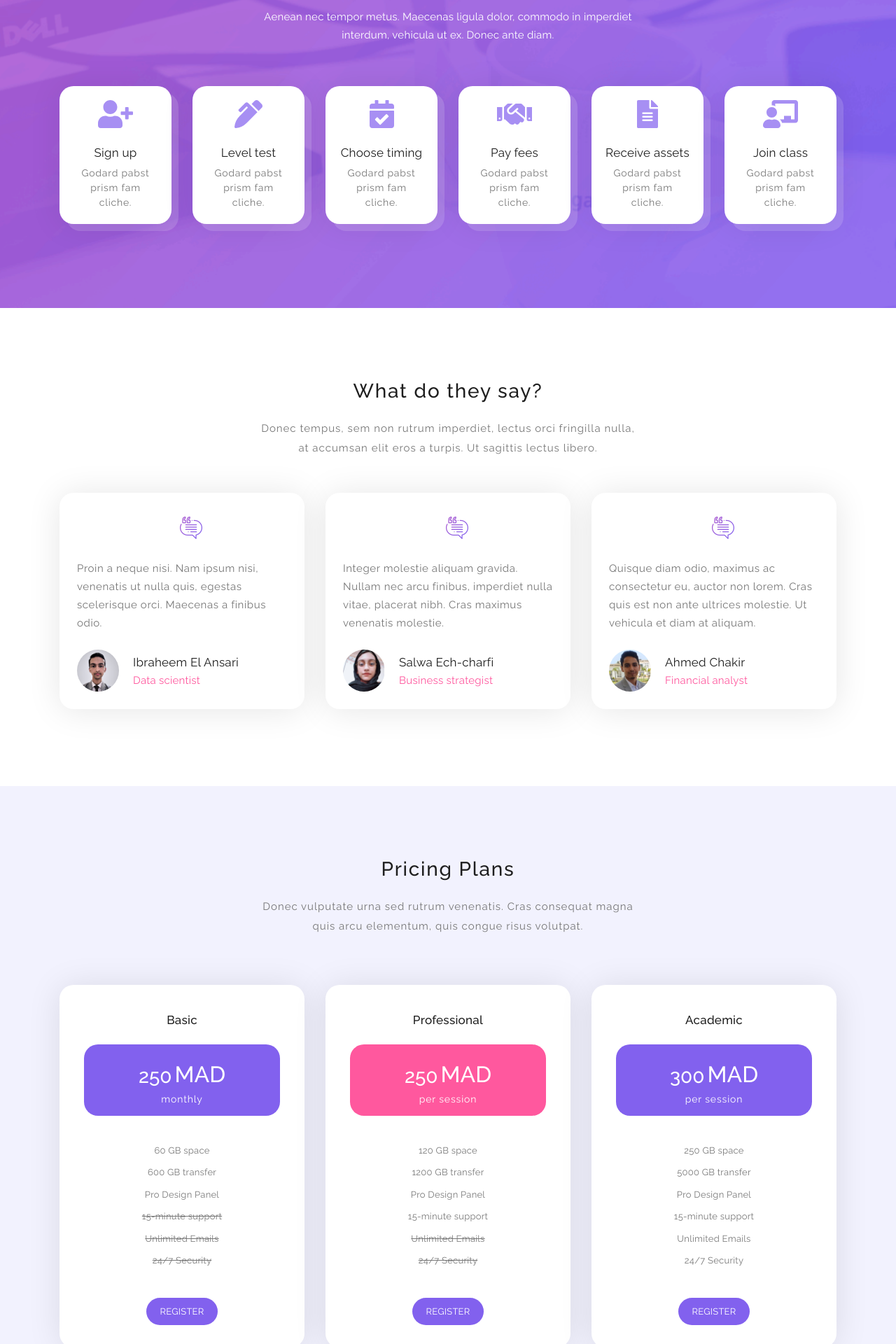
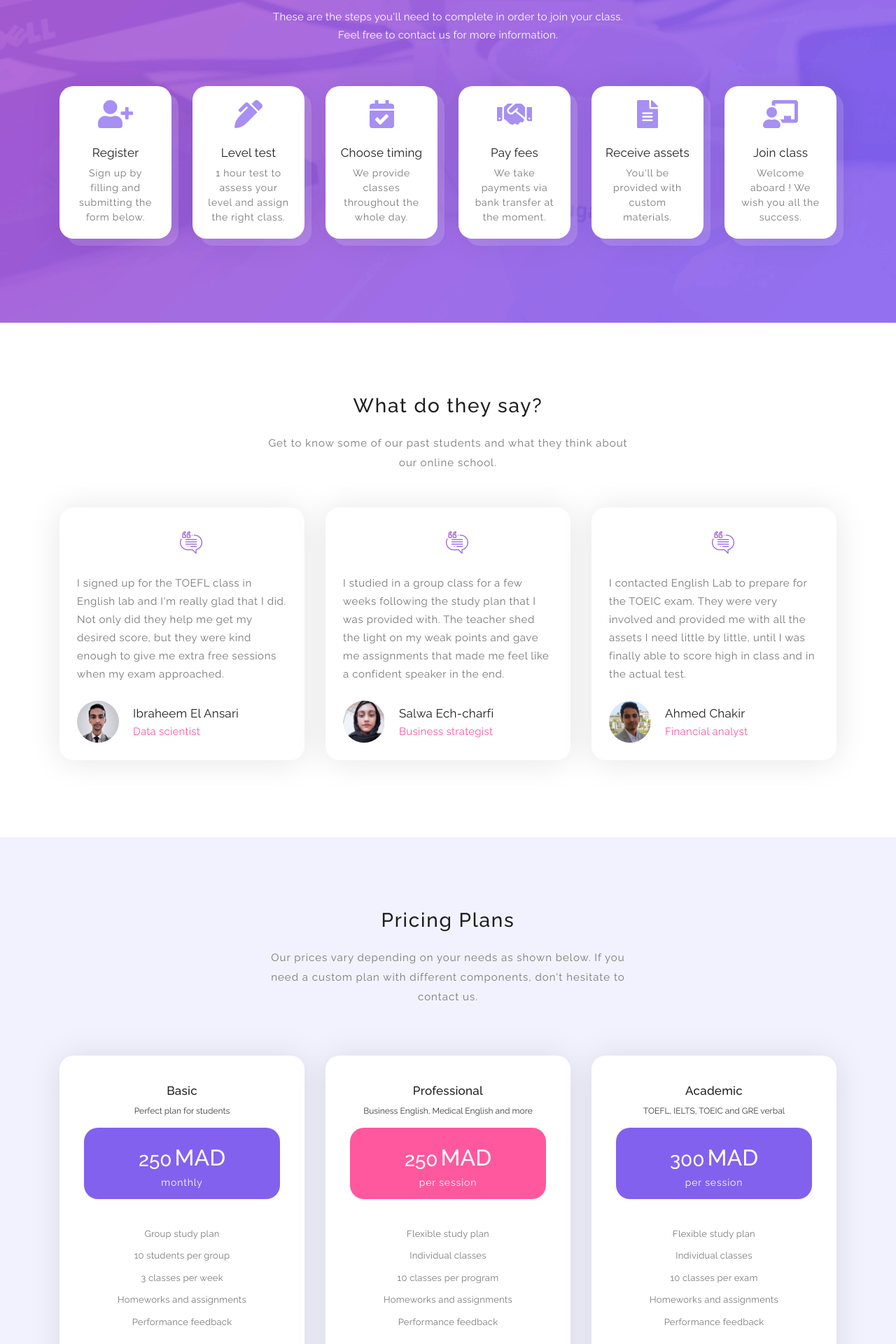
Before and after one commit to Ibraheem761/professor_website, a Django app: page / in a window 1280 px wide. Shown: the part 2040-3960 px from the top of the page at 70% size. Run offline with Django 3.2, Linux system fonts and the light colour scheme; some libraries are stand-ins or nearby versions.

Commit message:
thord edit

```diff
--- a/TEMPLATES/home.html
+++ b/TEMPLATES/home.html
@@ -7,6 +7,9 @@
     <meta name="viewport" content="width=device-width, initial-scale=1, shrink-to-fit=no">
     <meta name="description" content="">
     <meta name="author" content="">
+
+    <link rel="icon" type="image/x-icon" href="static/images/icon2.ico" />
+
     <link href="https://fonts.googleapis.com/css?family=Raleway:100,300,400,500,700,900" rel="stylesheet">
 
     <title>EL - Brahim Mrissa</title>
@@ -26,7 +29,7 @@ https://templatemo.com/tm-535-softy-pinko
     <link rel="stylesheet" href="https://pro.fontawesome.com/releases/v5.10.0/css/all.css"
         integrity="sha384-AYmEC3Yw5cVb3ZcuHtOA93w35dYTsvhLPVnYs9eStHfGJvOvKxVfELGroGkvsg+p" crossorigin="anonymous" />
 
-        <script src="https://use.fontawesome.com/releases/v5.15.3/js/all.js" crossorigin="anonymous"></script>
+    <script src="https://use.fontawesome.com/releases/v5.15.3/js/all.js" crossorigin="anonymous"></script>
 
 
     <style>
@@ -83,7 +86,7 @@ https://templatemo.com/tm-535-softy-pinko
                 <div class="col-12">
                     <nav class="main-nav" style="padding-right: 1rem;">
                         <!-- ***** Logo Start ***** -->
-                        <a href="#" class="logo">
+                        <a href="/" class="logo">
                             <img src="static/images/logo.svg"
                                 style="height: 50px; width: 110px; transform: translate(1rem, -0.6rem);"
                                 alt="Softy Pinko" />
@@ -119,8 +122,8 @@ https://templatemo.com/tm-535-softy-pinko
                 <div class="row">
                     <div class="offset-xl-3 col-xl-6 offset-lg-2 col-lg-8 col-md-12 col-sm-12">
                         <h1>English for everyone <img height="50px" src="static/images/flag.gif" alt=""> </h1>
-                        <p>We are an online school that provides English language training for students and
-                            professionals </p>
+                        <p>We are a virtual school that offers online English lessons according to your preference in
+                            groups or individually and at very encouraging prices </p>
                         <a href="#contact-us" class="main-button-slider">Register</a>
                     </div>
                 </div>
@@ -144,7 +147,7 @@ https://templatemo.com/tm-535-softy-pinko
                                     <i><img src="static/images/featured-item-01.png" alt=""></i>
                                 </div>
                                 <h5 class="features-title">Quality training</h5>
-                                <p>Customize anything in this template to fit your website needs</p>
+                                <p>Proficient and top-notch teachers with years of experience</p>
                             </div>
                         </div>
                         <!-- ***** Features Small Item End ***** -->
@@ -157,7 +160,7 @@ https://templatemo.com/tm-535-softy-pinko
                                     <i><img src="static/images/featured-item-01.png" alt=""></i>
                                 </div>
                                 <h5 class="features-title">Healthy environment</h5>
-                                <p>Contact us immediately if you have a question in mind</p>
+                                <p>Friendly atmosphere and amazing classmates.</p>
                             </div>
                         </div>
                         <!-- ***** Features Small Item End ***** -->
@@ -170,7 +173,7 @@ https://templatemo.com/tm-535-softy-pinko
                                     <i><img src="static/images/featured-item-01.png" alt=""></i>
                                 </div>
                                 <h5 class="features-title">Constant support</h5>
-                                <p>You just need to tell your friends about our free templates</p>
+                                <p>Contact us immediately if you have any questions</p>
                             </div>
                         </div>
                         <!-- ***** Features Small Item End ***** -->
@@ -192,11 +195,14 @@ https://templatemo.com/tm-535-softy-pinko
                 <div class="col-lg-1"></div>
                 <div class="col-lg-6 col-md-12 col-sm-12 align-self-center mobile-top-fix">
                     <div class="left-heading">
-                        <h2 class="section-title">Let’s discuss about you project</h2>
+                        <h2 class="section-title">Let’s talk about your study plan</h2>
                     </div>
                     <div class="left-text">
-                        <p>Nullam sit amet purus libero. Etiam ullamcorper nisl ut augue blandit, at finibus leo
-                            efficitur. Nam gravida purus non sapien auctor, ut aliquam magna ullamcorper.</p>
+                        <p>You are welcome to attend the first session for free and participate ! we will make use of
+                            all of
+                            the information we have about you through the level test and conversations with the aim
+                            of designing the best study plan for you.
+                        </p>
                     </div>
                 </div>
             </div>
@@ -215,12 +221,13 @@ https://templatemo.com/tm-535-softy-pinko
             <div class="row">
                 <div class="col-lg-6 col-md-12 col-sm-12 align-self-center mobile-bottom-fix">
                     <div class="left-heading">
-                        <h2 class="section-title">We can help you to grow your business</h2>
+                        <h2 class="section-title">We can help you grow and improve</h2>
                     </div>
                     <div class="left-text">
-                        <p>Aenean pretium, ipsum et porttitor auctor, metus ipsum iaculis nisi, a bibendum lectus libero
-                            vitae urna. Sed id leo eu dolor luctus congue sed eget ipsum. Nunc nec luctus libero. Etiam
-                            quis dolor elit.</p>
+                        <p>Our mission is to make each class worthwhile for you ! Be it individual sessions or group
+                            classes,
+                            we tailor the coursework's structure in order to tackle your weaknesses and bring forth
+                            your true potential. </p>
                     </div>
                 </div>
                 <div class="col-lg-1"></div>
@@ -241,8 +248,9 @@ https://templatemo.com/tm-535-softy-pinko
                     <div class="offset-lg-3 col-lg-6">
                         <div class="info">
                             <h1>Work Process</h1>
-                            <p>Aenean nec tempor metus. Maecenas ligula dolor, commodo in imperdiet interdum, vehicula
-                                ut ex. Donec ante diam.</p>
+                            <p>These are the steps you'll need to complete in order to join your class. <br> Feel free
+                                to contact us for more information.
+                            </p>
                         </div>
                     </div>
                 </div>
@@ -252,8 +260,8 @@ https://templatemo.com/tm-535-softy-pinko
                     <div class="col-lg-2 col-md-3 col-sm-6 col-6">
                         <a href="#" class="mini-box">
                             <i><i id="customicon" class="fas fa-user-plus fa-2x"></i></i>
-                            <strong>Sign up</strong>
-                            <span>Godard pabst prism fam cliche.</span>
+                            <strong>Register</strong>
+                            <span>Sign up by filling and submitting the form below.</span>
                         </a>
                     </div>
 
@@ -261,7 +269,7 @@ https://templatemo.com/tm-535-softy-pinko
                         <a href="#" class="mini-box">
                             <i><i id="customicon" class="fas fa-pen-alt fa-2x"></i></i>
                             <strong>Level test</strong>
-                            <span>Godard pabst prism fam cliche.</span>
+                            <span>1 hour test to assess your level and assign the right class.</span>
                         </a>
                     </div>
 
@@ -269,28 +277,28 @@ https://templatemo.com/tm-535-softy-pinko
                         <a href="#" class="mini-box">
                             <i><i id="customicon" class="fas fa-calendar-check fa-2x"></i></i>
                             <strong>Choose timing</strong>
-                            <span>Godard pabst prism fam cliche.</span>
+                            <span>We provide classes throughout the whole day.</span>
                         </a>
                     </div>
                     <div class="col-lg-2 col-md-3 col-sm-6 col-6">
                         <a href="#" class="mini-box">
                             <i><i id="customicon" class="fas fa-handshake fa-2x"></i></i>
                             <strong>Pay fees</strong>
-                            <span>Godard pabst prism fam cliche.</span>
+                            <span>We take payments via bank transfer at the moment.</span>
                         </a>
                     </div>
                     <div class="col-lg-2 col-md-3 col-sm-6 col-6">
                         <a href="#" class="mini-box">
                             <i><i id="customicon" class="fas fa-file-alt fa-2x"></i></i>
                             <strong>Receive assets</strong>
-                            <span>Godard pabst prism fam cliche.</span>
+                            <span>You'll be provided with custom materials.</span>
                         </a>
                     </div>
                     <div class="col-lg-2 col-md-3 col-sm-6 col-6">
                         <a href="#" class="mini-box">
                             <i><i id="customicon" class="fas fa-chalkboard-teacher fa-2x"></i></i>
                             <strong>Join class</strong>
-                            <span>Godard pabst prism fam cliche.</span>
+                            <span>Welcome aboard ! We wish you all the success.</span>
                         </a>
                     </div>
 
@@ -313,8 +321,7 @@ https://templatemo.com/tm-535-softy-pinko
                 </div>
                 <div class="offset-lg-3 col-lg-6">
                     <div class="center-text">
-                        <p>Donec tempus, sem non rutrum imperdiet, lectus orci fringilla nulla, at accumsan elit eros a
-                            turpis. Ut sagittis lectus libero.</p>
+                        <p>Get to know some of our past students and what they think about our online school.</p>
                     </div>
                 </div>
             </div>
@@ -326,8 +333,9 @@ https://templatemo.com/tm-535-softy-pinko
                     <div class="team-item">
                         <div class="team-content">
                             <i><img src="static/images/testimonial-icon.png" alt=""></i>
-                            <p>Proin a neque nisi. Nam ipsum nisi, venenatis ut nulla quis, egestas scelerisque orci.
-                                Maecenas a finibus odio.</p>
+                            <p>I signed up for the TOEFL class in English lab and I'm really glad that I did. Not only
+                                did they help me get my desired score, but they were kind enough to give me extra free
+                                sessions when my exam approached.</p>
                             <div class="user-image">
                                 <img src="static/images/ibraheem.PNG" height="60px" alt="">
                             </div>
@@ -345,8 +353,10 @@ https://templatemo.com/tm-535-softy-pinko
                     <div class="team-item">
                         <div class="team-content">
                             <i><img src="static/images/testimonial-icon.png" alt=""></i>
-                            <p>Integer molestie aliquam gravida. Nullam nec arcu finibus, imperdiet nulla vitae,
-                                placerat nibh. Cras maximus venenatis molestie.</p>
+                            <p>I studied in a group class for a few weeks following the study plan that I was provided
+                                with.
+                                The teacher shed the light on my weak points and gave
+                                me assignments that made me feel like a confident speaker in the end. </p>
                             <div class="user-image">
                                 <img src="static/images/salwa.jfif" height="79px" alt="">
                             </div>
@@ -364,8 +374,10 @@ https://templatemo.com/tm-535-softy-pinko
                     <div class="team-item">
                         <div class="team-content">
                             <i><img src="static/images/testimonial-icon.png" alt=""></i>
-                            <p>Quisque diam odio, maximus ac consectetur eu, auctor non lorem. Cras quis est non ante
-                                ultrices molestie. Ut vehicula et diam at aliquam.</p>
+                            <p>I contacted English Lab to prepare for the TOEIC exam. They were very involved and
+                                provided
+                                me with all the assets I need little by little, until I was finally able to score high
+                                in class and in the actual test. </p>
                             <div class="user-image">
                                 <img src="static/images/ahmed.jpeg" height="60px" alt="">
                             </div>
@@ -394,8 +406,9 @@ https://templatemo.com/tm-535-softy-pinko
                 </div>
                 <div class="offset-lg-3 col-lg-6">
                     <div class="center-text">
-                        <p>Donec vulputate urna sed rutrum venenatis. Cras consequat magna quis arcu elementum, quis
-                            congue risus volutpat.</p>
+                        <p>Our prices vary depending on your needs as shown below. If you need a custom plan with
+                            different components, don't hesitate to contact us.
+                        </p>
                     </div>
                 </div>
             </div>
@@ -408,6 +421,7 @@ https://templatemo.com/tm-535-softy-pinko
                     <div class="pricing-item">
                         <div class="pricing-header">
                             <h3 class="pricing-title">Basic</h3>
+                            <p class="pricep">Perfect plan for students</p>
                         </div>
                         <div class="pricing-body">
                             <div class="price-wrapper">
@@ -416,12 +430,11 @@ https://templatemo.com/tm-535-softy-pinko
                                 <span class="period">monthly</span>
                             </div>
                             <ul class="list">
-                                <li class="active">60 GB space</li>
-                                <li class="active">600 GB transfer</li>
-                                <li class="active">Pro Design Panel</li>
-                                <li>15-minute support</li>
-                                <li>Unlimited Emails</li>
-                                <li>24/7 Security</li>
+                                <li class="active">Group study plan</li>
+                                <li class="active">10 students per group</li>
+                                <li class="active">3 classes per week</li>
+                                <li class="active">Homeworks and assignments</li>
+                                <li class="active">Performance feedback</li>
                             </ul>
                         </div>
                         <div class="pricing-footer">
@@ -437,6 +450,7 @@ https://templatemo.com/tm-535-softy-pinko
                     <div class="pricing-item active">
                         <div class="pricing-header">
                             <h3 class="pricing-title">Professional</h3>
+                            <p class="pricep">Business English, Medical English and more</p>
                         </div>
                         <div class="pricing-body">
                             <div class="price-wrapper">
@@ -445,12 +459,11 @@ https://templatemo.com/tm-535-softy-pinko
                                 <span class="period">per session</span>
                             </div>
                             <ul class="list">
-                                <li class="active">120 GB space</li>
-                                <li class="active">1200 GB transfer</li>
-                                <li class="active">Pro Design Panel</li>
-                                <li class="active">15-minute support</li>
-                                <li>Unlimited Emails</li>
-                                <li>24/7 Security</li>
+                                <li class="active">Flexible study plan</li>
+                                <li class="active">Individual classes</li>
+                                <li class="active">10 classes per program</li>
+                                <li class="active">Homeworks and assignments</li>
+                                <li class="active">Performance feedback</li>
                             </ul>
                         </div>
                         <div class="pricing-footer">
@@ -466,6 +479,7 @@ https://templatemo.com/tm-535-softy-pinko
                     <div class="pricing-item">
                         <div class="pricing-header">
                             <h3 class="pricing-title">Academic</h3>
+                            <p class="pricep">TOEFL, IELTS, TOEIC and GRE verbal</p>
                         </div>
                         <div class="pricing-body">
                             <div class="price-wrapper">
@@ -474,12 +488,11 @@ https://templatemo.com/tm-535-softy-pinko
                                 <span class="period">per session</span>
                             </div>
                             <ul class="list">
-                                <li class="active">250 GB space</li>
-                                <li class="active">5000 GB transfer</li>
-                                <li class="active">Pro Design Panel</li>
-                                <li class="active">15-minute support</li>
-                                <li class="active">Unlimited Emails</li>
-                                <li class="active">24/7 Security</li>
+                                <li class="active">Flexible study plan</li>
+                                <li class="active">Individual classes</li>
+                                <li class="active">10 classes per exam</li>
+                                <li class="active">Homeworks and assignments</li>
+                                <li class="active">Performance feedback</li>
                             </ul>
                         </div>
                         <div class="pricing-footer">
@@ -500,26 +513,26 @@ https://templatemo.com/tm-535-softy-pinko
                 <div class="row">
                     <div class="col-lg-3 col-md-6 col-sm-12">
                         <div class="count-item decoration-bottom">
-                            <strong>126</strong>
-                            <span>Projects</span>
+                            <strong>1000</strong>
+                            <span>Happy students</span>
                         </div>
                     </div>
                     <div class="col-lg-3 col-md-6 col-sm-12">
                         <div class="count-item decoration-top">
-                            <strong>63</strong>
-                            <span>Happy Clients</span>
+                            <strong>200</strong>
+                            <span>Online classes</span>
                         </div>
                     </div>
                     <div class="col-lg-3 col-md-6 col-sm-12">
                         <div class="count-item decoration-bottom">
-                            <strong>18</strong>
-                            <span>Awards Wins</span>
+                            <strong>30</strong>
+                            <span>activities</span>
                         </div>
                     </div>
                     <div class="col-lg-3 col-md-6 col-sm-12">
                         <div class="count-item">
-                            <strong>27</strong>
-                            <span>Countries</span>
+                            <strong>12</strong>
+                            <span>Years</span>
                         </div>
                     </div>
                 </div>
@@ -611,13 +624,13 @@ https://templatemo.com/tm-535-softy-pinko
             <div class="row">
                 <div class="col-lg-12">
                     <div class="center-heading">
-                        <h2 class="section-title">Talk To Us</h2>
+                        <h2 class="section-title">Register</h2>
                     </div>
                 </div>
                 <div class="offset-lg-3 col-lg-6">
                     <div class="center-text">
-                        <p>Maecenas pellentesque ante faucibus lectus vulputate sollicitudin. Cras feugiat hendrerit
-                            semper.</p>
+                        <p>Please fill and submit the form below in order to register for our classes. You can mention
+                            anything specific about your application in the message box.</p>
                     </div>
                 </div>
             </div>
@@ -625,14 +638,13 @@ https://templatemo.com/tm-535-softy-pinko
 
             <div class="row">
                 <!-- ***** Contact Text Start ***** -->
-                <div class="col-lg-4 col-md-6 col-sm-12">
-                    <h5 class="margin-bottom-30">Keep in touch</h5>
+                <div id="divphonemore" class="col-lg-4 col-md-6 col-sm-12">
+                    <h5 class="margin-bottom-30">More information</h5>
                     <div class="contact-text">
-                        <p>110-220 Quisque diam odio, maximus ac consectetur eu, 10260
-                            <br>auctor non lorem
+                        <p class="widthp">Not surre you want to sign up yet ? <br> Give us a call and we'll address
+                            any concerns you have.
                         </p>
-                        <p>You are NOT allowed to re-distribute Softy Pinko template on any template collection
-                            websites. Thank you.</p>
+                        <p><a href="tel:0680838093"><img height="30px" src="static/images/telephone.svg" alt=""> </a><span style="margin-left: 5px;">0680838093</span></p>
                     </div>
                 </div>
                 <!-- ***** Contact Text End ***** -->
@@ -742,10 +754,10 @@ https://templatemo.com/tm-535-softy-pinko
         <div class="container">
             <div class="row">
                 <div class="col-lg-12 col-md-12 col-sm-12">
-                    <p class="number">0680838093</p>
                     <ul class="social">
-                        <li><a href="#"><i class="fab fa-facebook-f"></i></a></li>
-                        <li><a target="blank_" href="https://ma.linkedin.com/in/brahim-mrissa-06a39a143"><i class="fab fa-linkedin-in"></i></a></li>
+                        <li><a target="blank_" href="https://web.facebook.com/brahim.mrissa"><i class="fab fa-facebook-f"></i></a></li>
+                        <li><a target="blank_" href="https://ma.linkedin.com/in/brahim-mrissa-06a39a143"><i
+                                    class="fab fa-linkedin-in"></i></a></li>
                         <li class="hide"><a class="hide" href="tel:0680838093"><i class="fas fa-phone-alt"></i></a></li>
                         <li><a href="mailto:profmrissa@gmail.com"><i class="fab fa-google"></i></a></li>
                     </ul>
@@ -753,8 +765,10 @@ https://templatemo.com/tm-535-softy-pinko
             </div>
             <div class="row">
                 <div class="col-lg-12">
-                    <p class="copyright">Copyright &copy; <script>document.write(new Date().getFullYear())</script>
-                        Brahim Mrissa</p>
+                    <p class="copyright">Copyright &copy;
+                        <script>document.write(new Date().getFullYear())</script>
+                        Brahim Mrissa
+                    </p>
                 </div>
             </div>
         </div>
--- a/static/css/styles.css
+++ b/static/css/styles.css
@@ -3,15 +3,24 @@
     opacity: 0.7;
 }
 
-.number {
-    position: absolute;
-    color: white;
-    left: 43vw;
-    transform: translateY(-1rem);
-    display: none;
-}
 
-.hide:hover + .number {
-    position: absolute;
-    display: block;
+ .pricep {
+     opacity: 0.9;
+     margin-left: 2rem;
+     margin-right: 2rem;
+     font-size: 12px;
  }
+
+.widthp {
+    width: 80%;
+ }
+
+ @media screen and (max-width: 700px) {
+    .widthp {
+        width: 100%;
+     }
+
+     #divphonemore {
+         text-align: center;
+     }
+  }
```
Also changed, not shown: static/images/icon2.ico (added), static/images/telephone.svg (added).
